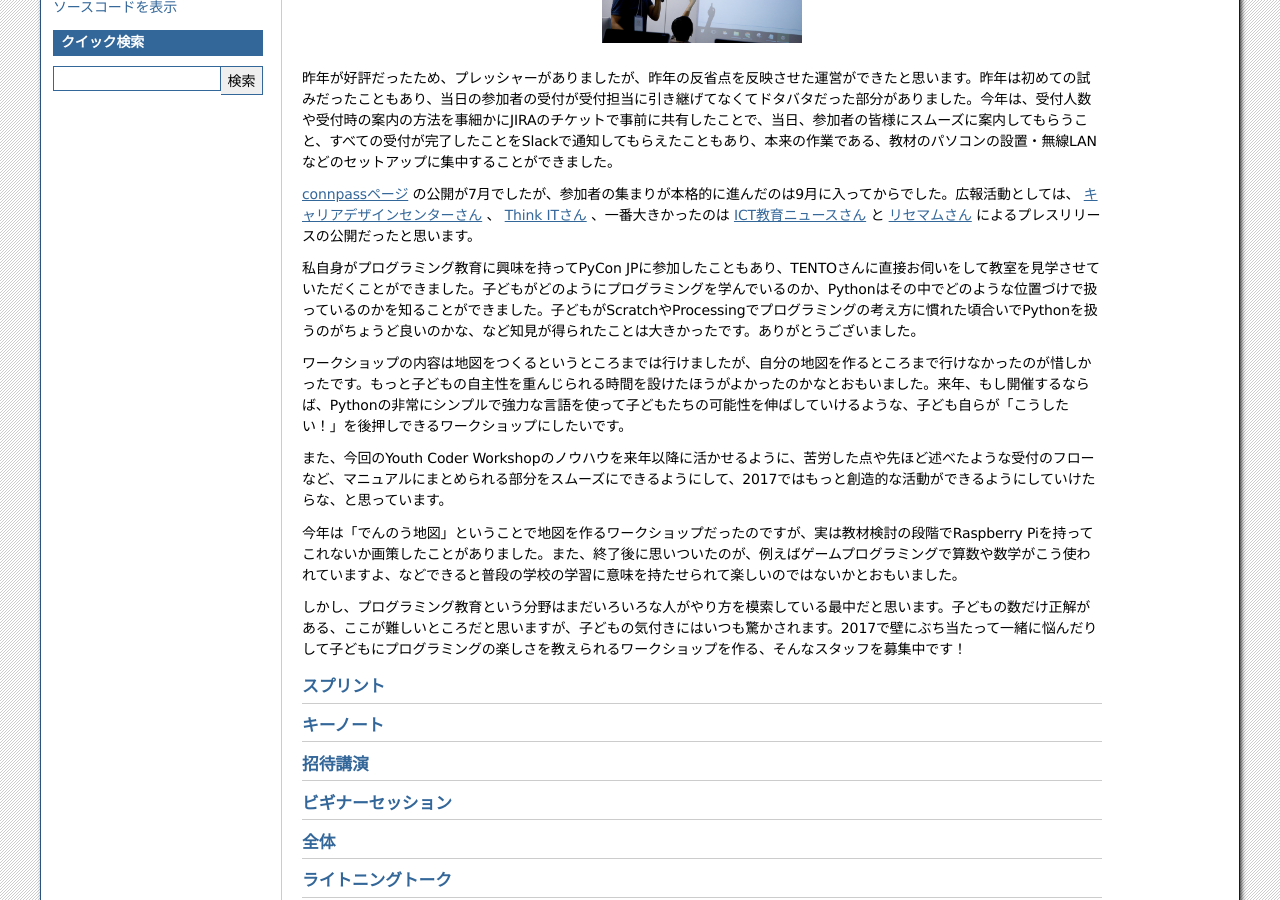
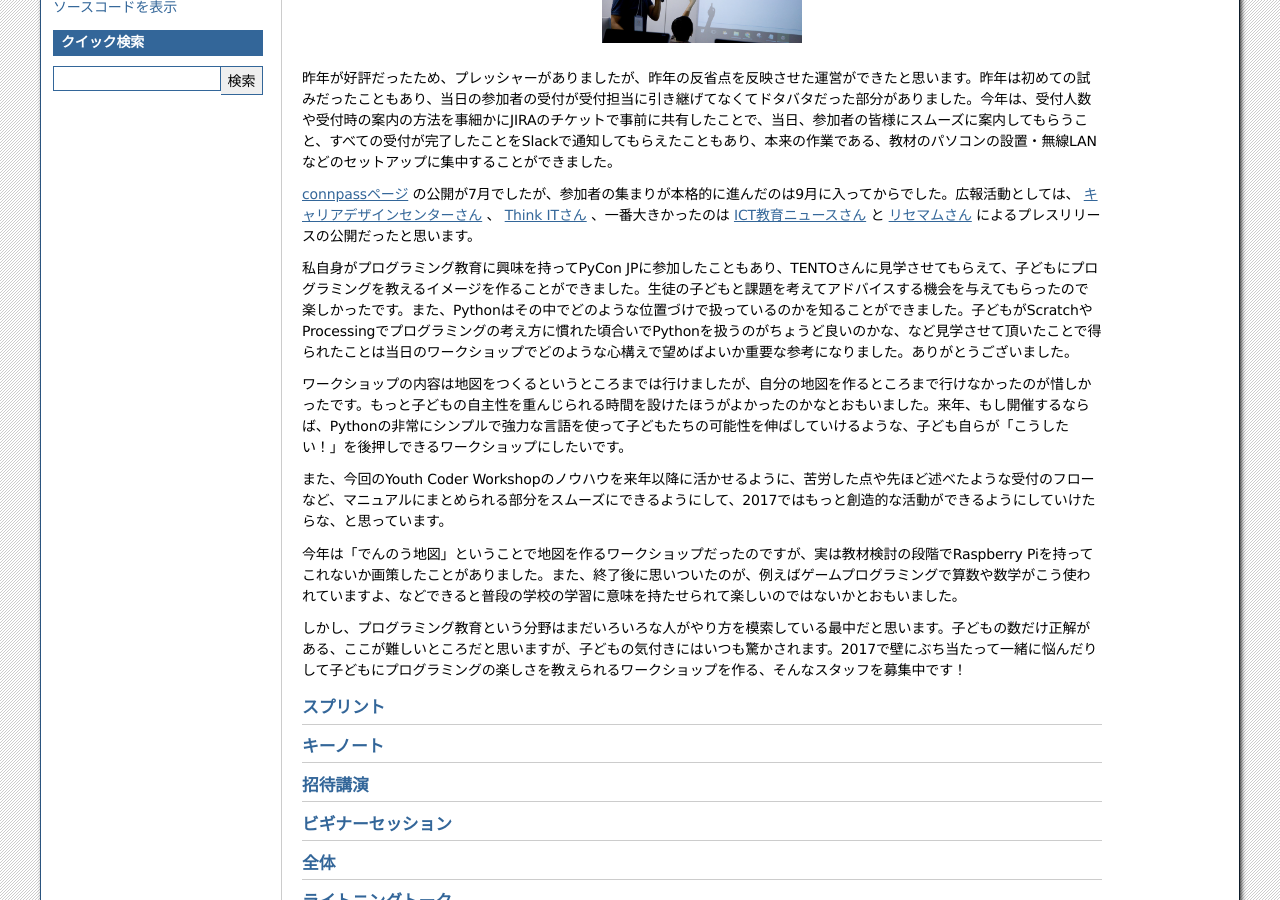
Before and after one commit to pyconjp/shoeisha2016, a Sphinx documentation site: the page built from source/afterreport_02_program.rst, in a window 1280 px wide and 900 px high, scrolled down 807 px. Built offline with Sphinx 7.4.7, drawn with Linux system fonts in a browser that asks for light colours.

Commit message:
SAR-1570 TENTOさんに見学に行けて、生徒にアドバイスできたの楽しかったことを記述

```diff
--- a/source/afterreport_02_program.rst
+++ b/source/afterreport_02_program.rst
@@ -45,7 +45,7 @@ Youth Coder Workshop
 
 `connpassページ <http://pyconjp.connpass.com/event/33979/>`_ の公開が7月でしたが、参加者の集まりが本格的に進んだのは9月に入ってからでした。広報活動としては、 `キャリアデザインセンターさん <http://type.jp/et/feature/1539>`_ 、 `Think ITさん <https://thinkit.co.jp/article/10646>`_ 、一番大きかったのは `ICT教育ニュースさん <http://ict-enews.net/2016/09/02pycon/>`_ と `リセマムさん <http://resemom.jp/article/2016/09/02/33564.html>`_ によるプレスリリースの公開だったと思います。
 
-私自身がプログラミング教育に興味を持ってPyCon JPに参加したこともあり、TENTOさんに直接お伺いをして教室を見学させていただくことができました。子どもがどのようにプログラミングを学んでいるのか、Pythonはその中でどのような位置づけで扱っているのかを知ることができました。子どもがScratchやProcessingでプログラミングの考え方に慣れた頃合いでPythonを扱うのがちょうど良いのかな、など知見が得られたことは大きかったです。ありがとうございました。
+私自身がプログラミング教育に興味を持ってPyCon JPに参加したこともあり、TENTOさんに見学させてもらえて、子どもにプログラミングを教えるイメージを作ることができました。生徒の子どもと課題を考えてアドバイスする機会を与えてもらったので楽しかったです。また、Pythonはその中でどのような位置づけで扱っているのかを知ることができました。子どもがScratchやProcessingでプログラミングの考え方に慣れた頃合いでPythonを扱うのがちょうど良いのかな、など見学させて頂いたことで得られたことは当日のワークショップでどのような心構えで望めばよいか重要な参考になりました。ありがとうございました。
 
 ワークショップの内容は地図をつくるというところまでは行けましたが、自分の地図を作るところまで行けなかったのが惜しかったです。もっと子どもの自主性を重んじられる時間を設けたほうがよかったのかなとおもいました。来年、もし開催するならば、Pythonの非常にシンプルで強力な言語を使って子どもたちの可能性を伸ばしていけるような、子ども自らが「こうしたい！」を後押しできるワークショップにしたいです。
 
```
